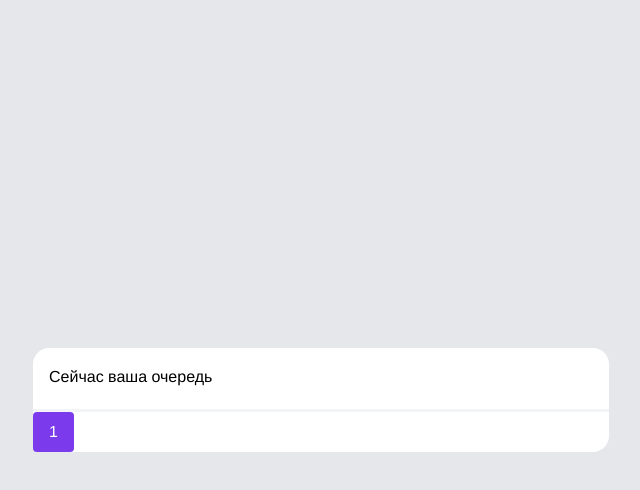
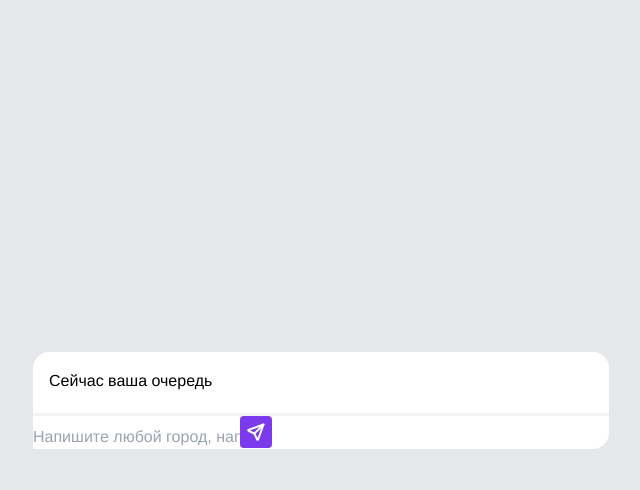
Before and after one commit to igorski4/chaek-test, a React (Vite) app: page / in a window 1280 px wide. Both pictures are taken after a click on the button "Начать игру". Shown: the top 490 px of the page, without its empty margins (319-959 px from the left). Built offline with nearby package versions, Linux system fonts and the light colour scheme.

Commit message:
feat: IconButton, Input

```diff
--- a/src/components/GamePage.tsx
+++ b/src/components/GamePage.tsx
@@ -1,7 +1,9 @@
 import { FC, useState } from "react";
 import Container from "../layout/Container";
 import Header from "../layout/Header";
-import Button from "../ui/Button";
+import IconButton from "../ui/IconButton";
+import { MessageIcon } from "../constants/icons";
+import Input from "../ui/Input";
 
 type GamePageType = {
   setGameState: React.Dispatch<React.SetStateAction<number>>;
@@ -9,13 +11,15 @@ type GamePageType = {
 
 const GamePage: FC<GamePageType> = () => {
   const [canStep, setCanStep] = useState<boolean>(true);
+  const [inputCity, setInputCity] = useState<string>("");
 
   const handleClick = () => setCanStep(!canStep);
 
   return (
     <Container>
       <Header title={canStep ? "Сейчас ваша очередь" : "Сейчас очередь соперника"} timer />
-      <Button onClick={handleClick}>1</Button>
+      <Input value={inputCity} onChange={setInputCity} placeholder="Напишите любой город, например: Где вы живете?" />
+      <IconButton onClick={handleClick} icon={MessageIcon} />
     </Container>
   );
 };
--- /dev/null
+++ b/src/constants/icons.ts
@@ -0,0 +1,3 @@
+import MessageIcon from "../../public/images/icons/message.svg";
+
+export { MessageIcon };
--- /dev/null
+++ b/src/ui/IconButton.tsx
@@ -0,0 +1,16 @@
+import { FC } from "react";
+
+type IconButtonType = {
+  onClick: () => void;
+  icon: string;
+};
+
+const IconButton: FC<IconButtonType> = ({ onClick, icon }) => {
+  return (
+    <button className="bg-violet-600 hover:bg-violet-700 rounded p-1.5 w-fit text-white mx-auto" onClick={onClick}>
+      <img src={icon} alt="React Logo" />
+    </button>
+  );
+};
+
+export default IconButton;
--- /dev/null
+++ b/src/ui/Input.tsx
@@ -0,0 +1,17 @@
+import { FC } from "react";
+
+type InputType = {
+  onChange: (value: string) => void;
+  placeholder: string;
+  value: string;
+};
+
+const Input: FC<InputType> = ({ onChange, placeholder, value }) => {
+  const handleChange = (e: React.FormEvent<HTMLInputElement>) => {
+    onChange(e.currentTarget.value);
+  };
+
+  return <input onChange={handleChange} value={value} placeholder={placeholder} />;
+};
+
+export default Input;
```
Also changed, not shown: public/images/icons/Message.svg (added).
